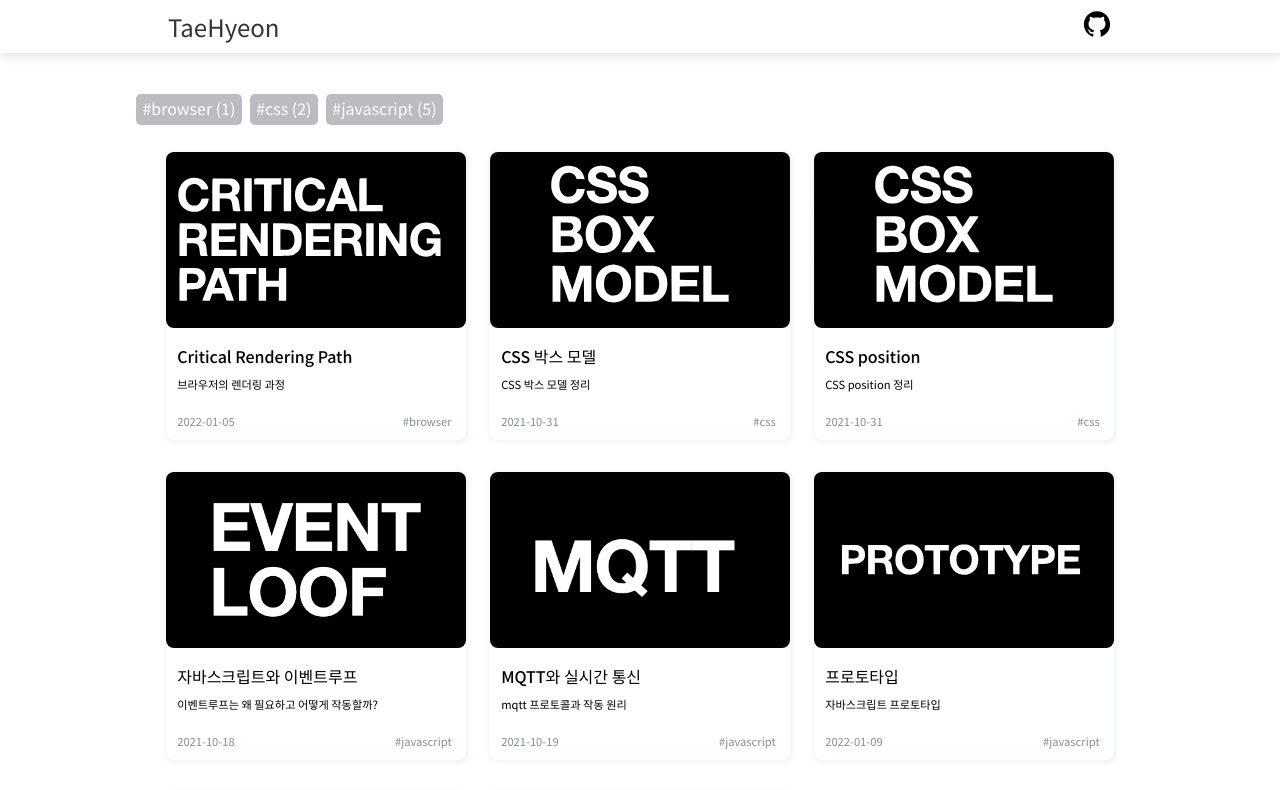
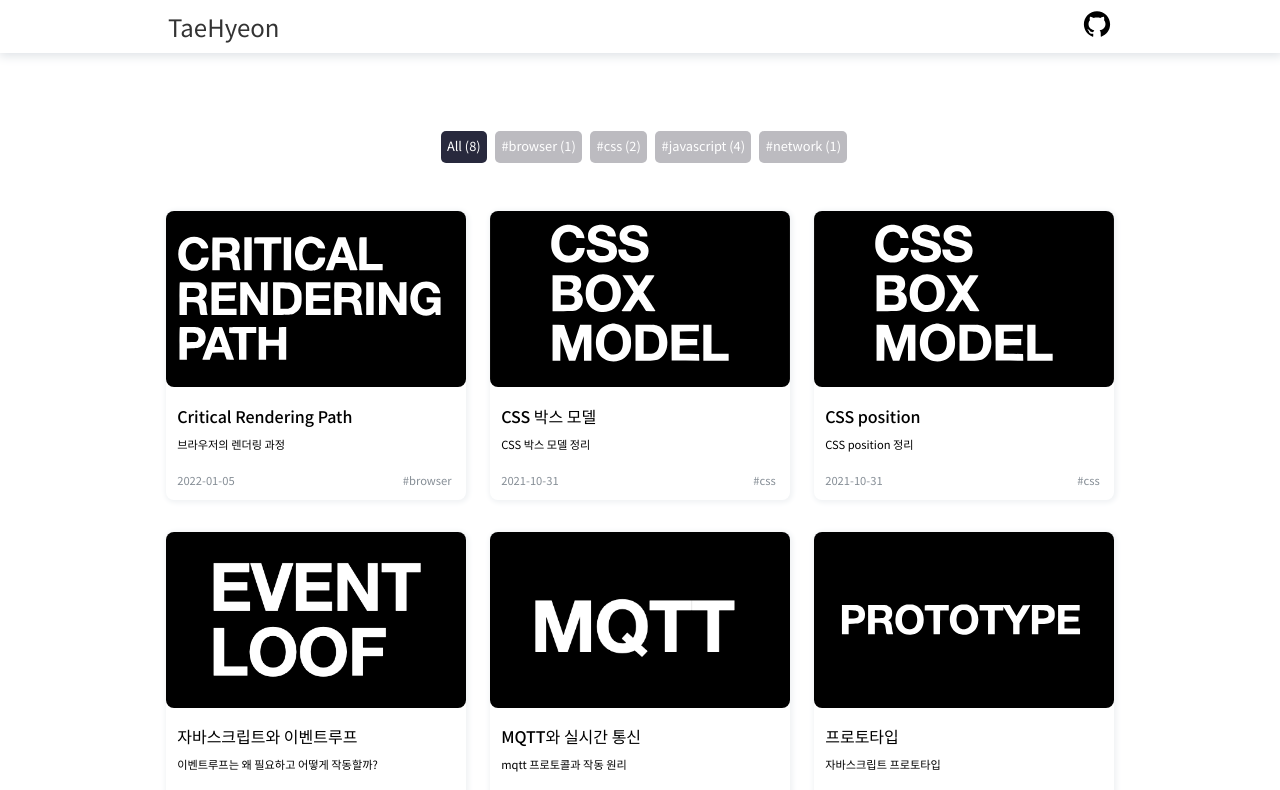
Before and after one commit to th2205/my-blog, a Next.js app: page / in a window 1280 px wide. Shown: the top 790 px of the page. Built offline with nearby package versions, Linux system fonts and the light colour scheme.

Commit message:
feat: tag 추가

```diff
--- a/components/Tag.module.scss
+++ b/components/Tag.module.scss
@@ -2,6 +2,8 @@
 
 .ui-tag-layout {
   width: 100%;
-  margin: 0 auto;
-  padding: 6rem 0rem 0rem 0rem;
+  padding: 8rem 1rem 1rem 1rem;
+  text-align: center;
+  line-height: 2;
+  word-break: break-word;
 }
--- a/components/Tag.tsx
+++ b/components/Tag.tsx
@@ -1,24 +1,13 @@
 import style from "./Tag.module.scss";
 import cn from "classnames";
-import Link from "./Link";
-import TagItem from "./TagItem";
+import { ReactNode } from "react";
 
 interface TagProps {
-  tags: {
-    [x: string]: number;
-  };
+  children: ReactNode;
 }
 
-export default function Tag({ tags }: TagProps) {
+export default function Tag({ children }: TagProps) {
   const layoutClasses = cn(style["ui-tag-layout"]);
 
-  return (
-    <div className={layoutClasses}>
-      {Object.entries(tags).map((tag) => {
-        const [tagName, count] = tag;
-
-        return <TagItem tag={tagName} count={count} />;
-      })}
-    </div>
-  );
+  return <div className={layoutClasses}>{children}</div>;
 }
--- a/components/TagItem.module.scss
+++ b/components/TagItem.module.scss
@@ -7,4 +7,12 @@
   margin-left: 0.5rem;
   padding: 0.1rem 0.4rem 0.3rem 0.4rem;
   border-radius: 5px;
+  font-size: 0.8rem;
+  display: inline-block;
 }
+
+.ui-tag-item {
+  &--active {
+    background-color: $color-dark1;
+  }
+}
--- a/components/TagItem.tsx
+++ b/components/TagItem.tsx
@@ -2,16 +2,19 @@ import style from "./TagItem.module.scss";
 import cn from "classnames";
 
 interface TagItemProps {
-  tag: string;
+  tag?: string;
   count: number;
+  isMatched: boolean;
 }
 
-export default function TagItem({ tag, count }: TagItemProps) {
-  const classes = cn(style["ui-tag-item"]);
+export default function TagItem({ tag, count, isMatched }: TagItemProps) {
+  const classes = cn(style["ui-tag-item"], {
+    [style["ui-tag-item--active"]]: isMatched,
+  });
 
   return (
-    <a href={tag} className={classes}>
-      {`${tag} (${count})`}
+    <a href={tag || "/"} className={classes}>
+      {tag ? `${tag} (${count})` : `All (${count})`}
     </a>
   );
 }
--- a/hooks/useHash.ts
+++ b/hooks/useHash.ts
@@ -6,10 +6,8 @@ export function useHash() {
   useEffect(() => {
     const onHashchange = (e: HashChangeEvent) => {
       const hash = location.hash;
-      console.log(hash);
+
       setCurrentHash(hash);
-      console.log(11);
-      alert(11);
     };
 
     window.addEventListener("hashchange", (e) => onHashchange(e), false);
--- a/lib/MDparser.ts
+++ b/lib/MDparser.ts
@@ -89,6 +89,15 @@ class MDparser {
 
     return result;
   }
+
+  getaAllPostCount() {
+    const data = this.parse();
+    const tags = data.reduce((acc, cur) => {
+      return [...acc, ...cur.tags];
+    }, [] as string[]);
+
+    return tags.length;
+  }
 }
 
 export default new MDparser();
--- a/pages/index.tsx
+++ b/pages/index.tsx
@@ -3,24 +3,47 @@ import Article from "../components/Article";
 import Header from "../components/Header";
 import { useHash } from "../hooks/useHash";
 import Tag from "../components/Tag";
+import TagItem from "../components/TagItem";
 
 interface HomeProps {
   allPostsData: PostsData[];
   allTags: {
     [x: string]: number;
   };
+  allPostCount: number;
 }
 
-export default function Home({ allPostsData, allTags }: HomeProps) {
+export default function Home({
+  allPostsData,
+  allTags,
+  allPostCount,
+}: HomeProps) {
   const currentHash = useHash();
   console.log(currentHash);
-
+  const posts = !currentHash
+    ? allPostsData
+    : allPostsData.filter((post) => post.tags.includes(currentHash));
+  console.log(posts);
   return (
     <>
       <Header />
-      <div style={{ width: "80%", margin: "0 auto" }}>
-        <Tag tags={allTags} />
-        <Article allPostsData={allPostsData} />
+      <div>
+        <Tag>
+          <TagItem count={allPostCount} isMatched={!currentHash} />
+          {Object.entries(allTags).map((tag, index) => {
+            const [tagName, count] = tag;
+
+            return (
+              <TagItem
+                key={index}
+                tag={tagName}
+                count={count}
+                isMatched={currentHash === tagName}
+              />
+            );
+          })}
+        </Tag>
+        <Article allPostsData={posts} />
       </div>
     </>
   );
@@ -33,6 +56,7 @@ export async function getStaticProps() {
     props: {
       allPostsData: allPostsData,
       allTags: mdParser.getTags(),
+      allPostCount: mdParser.getaAllPostCount(),
     },
   };
 }
--- a/posts/mqtt.md
+++ b/posts/mqtt.md
@@ -1,7 +1,7 @@
 ---
 title: "MQTT와 실시간 통신"
 date: "2021-10-19"
-tags: ["#javascript"]
+tags: ["#network"]
 thumbnailImgPath: "/mqtt/mqtt.png"
 thumbnail: "mqtt 프로토콜과 작동 원리"
 ---
```
